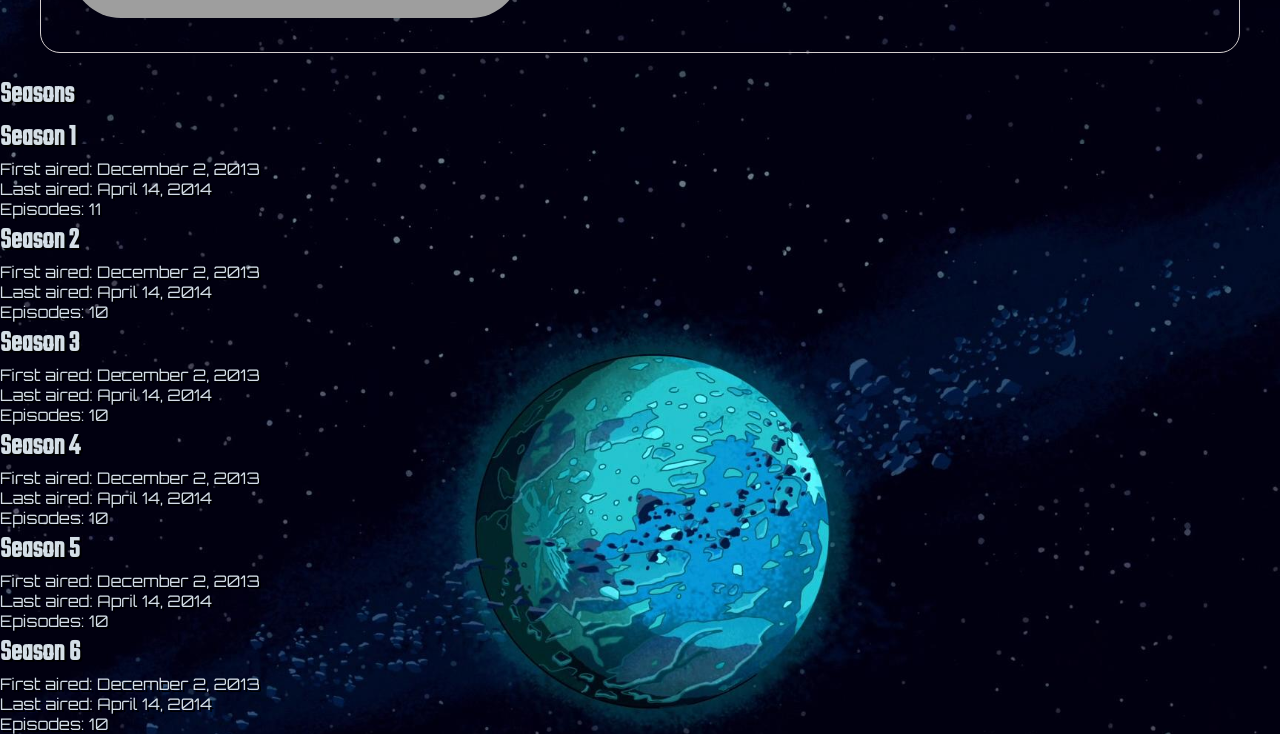
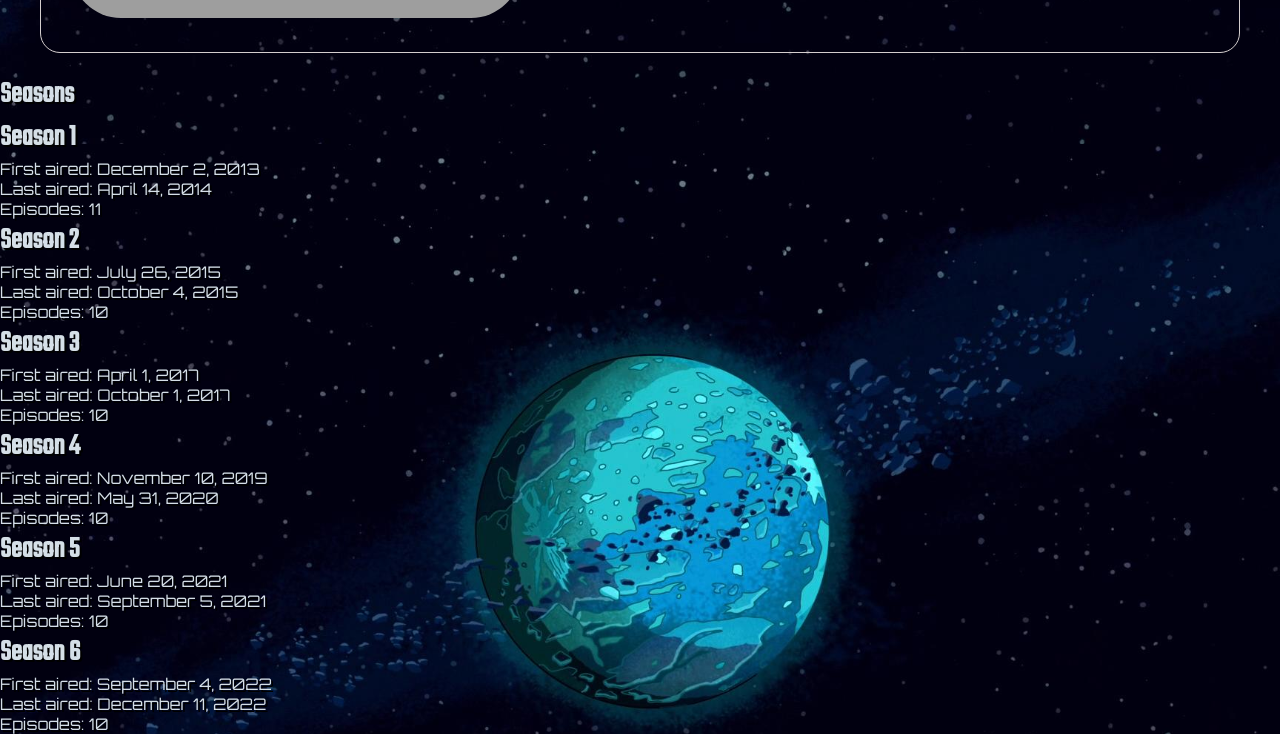
Before and after one commit to Facuxeneize/Proyecto-Final-UTN, a plain HTML site: page index.html in a window 1280 px wide. Shown: the part 656-1390 px from the top of the page. Drawn offline with Linux system fonts and the light colour scheme; grey boxes are pictures that could not be loaded.

Commit message:
update into of seasons

```diff
--- a/index.html
+++ b/index.html
@@ -60,24 +60,24 @@
                 <p>Last aired: April 14, 2014</p>
                 <p>Episodes: 11</p>
                 <h4>Season 2</h4>
-                <p>First aired: December 2, 2013</p>
-                <p>Last aired: April 14, 2014</p>
+                <p>First aired: July 26, 2015</p>
+                <p>Last aired: October 4, 2015</p>
                 <p>Episodes: 10</p>
                 <h4>Season 3</h4>
-                <p>First aired: December 2, 2013</p>
-                <p>Last aired: April 14, 2014</p>
+                <p>First aired: April 1, 2017</p>
+                <p>Last aired: October 1, 2017</p>
                 <p>Episodes: 10</p>
                 <h4>Season 4</h4>
-                <p>First aired: December 2, 2013</p>
-                <p>Last aired: April 14, 2014</p>
+                <p>First aired: November 10, 2019</p>
+                <p>Last aired: May 31, 2020</p>
                 <p>Episodes: 10</p>
                 <h4>Season 5</h4>
-                <p>First aired: December 2, 2013</p>
-                <p>Last aired: April 14, 2014</p>
+                <p>First aired: June 20, 2021</p>
+                <p>Last aired: September 5, 2021</p>
                 <p>Episodes: 10</p>
                 <h4>Season 6</h4>
-                <p>First aired: December 2, 2013</p>
-                <p>Last aired: April 14, 2014</p>
+                <p>First aired: September 4, 2022</p>
+                <p>Last aired: December 11, 2022</p>
                 <p>Episodes: 10</p>
         </div>
         <!-- acá van los personajes-->
```
